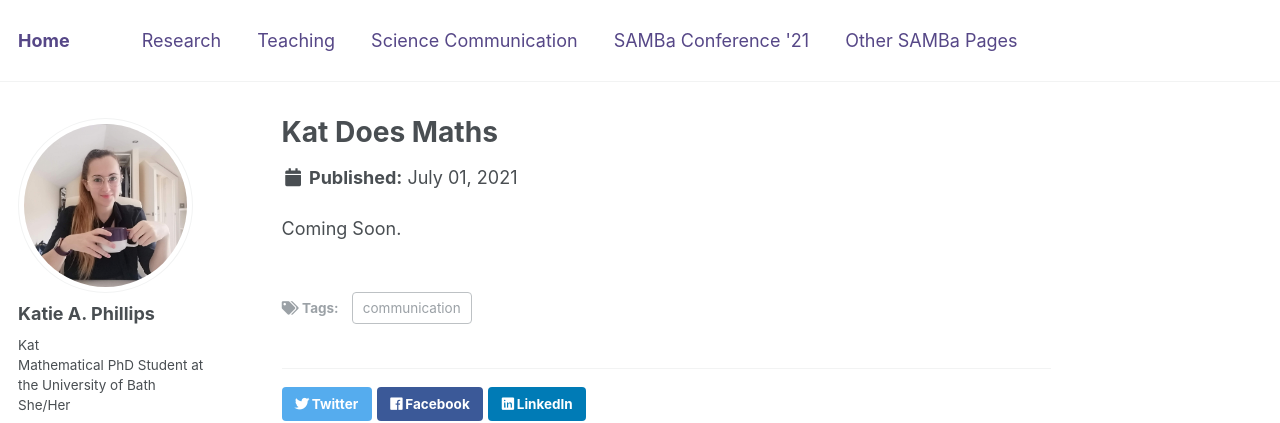
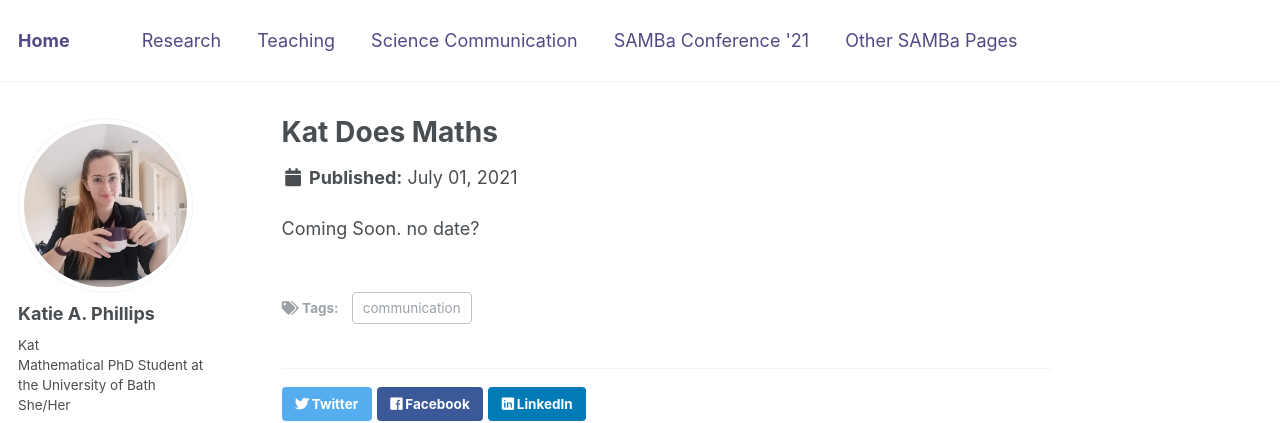
Before and after one commit to kap39/kap39.github.io, a Jekyll site: the page built from _scicomm/KatDoesMaths.md, in a window 1280 px wide. Shown: the top 423 px of the page. Built offline with Jekyll 4.4.1, drawn with Linux system fonts in a browser that asks for light colours; some web fonts are replaced.

Commit message:
remove date?

```diff
--- a/_scicomm/KatDoesMaths.md
+++ b/_scicomm/KatDoesMaths.md
@@ -3,8 +3,9 @@
 collection: scicomm
 type: scicomm
 permalink: /SciComm/KatDoesMaths
+show_date: false
 tags:
   - communication
 ---
 
- Coming Soon.
+ Coming Soon. no date?
```
